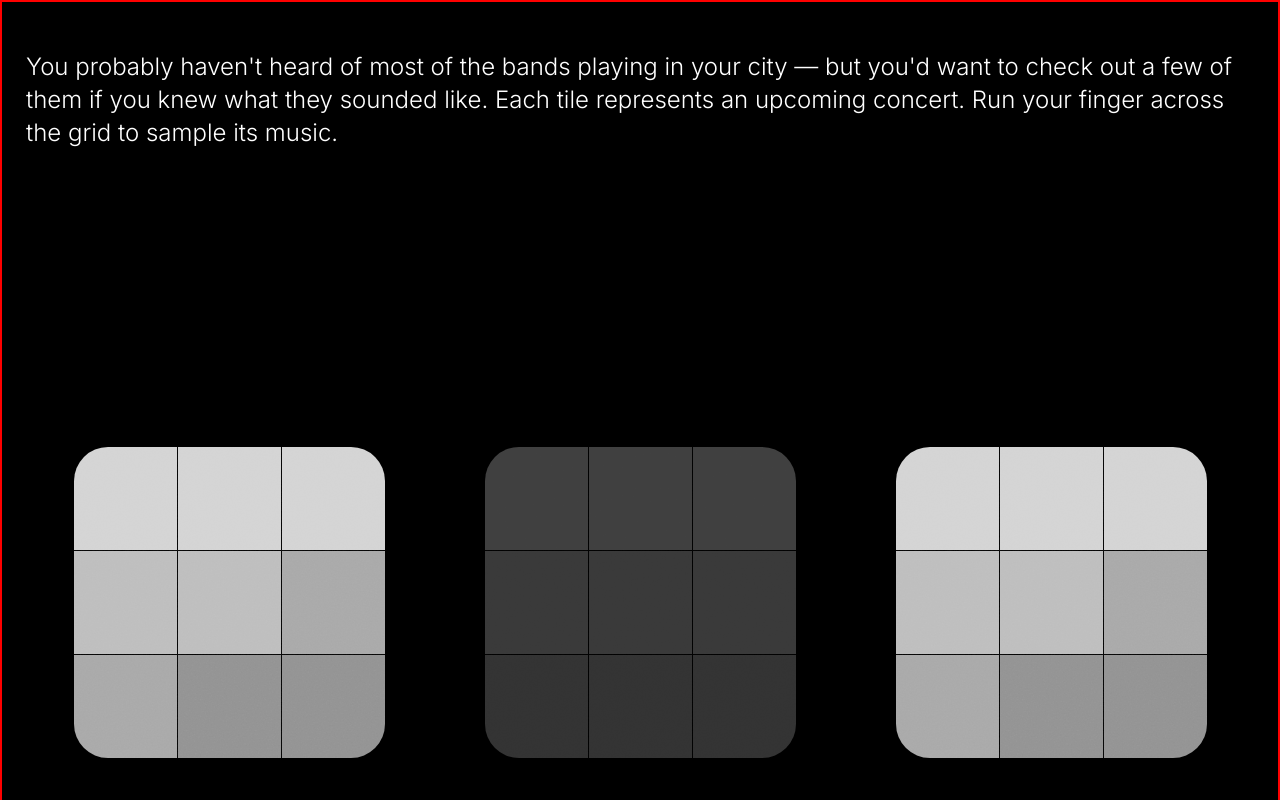
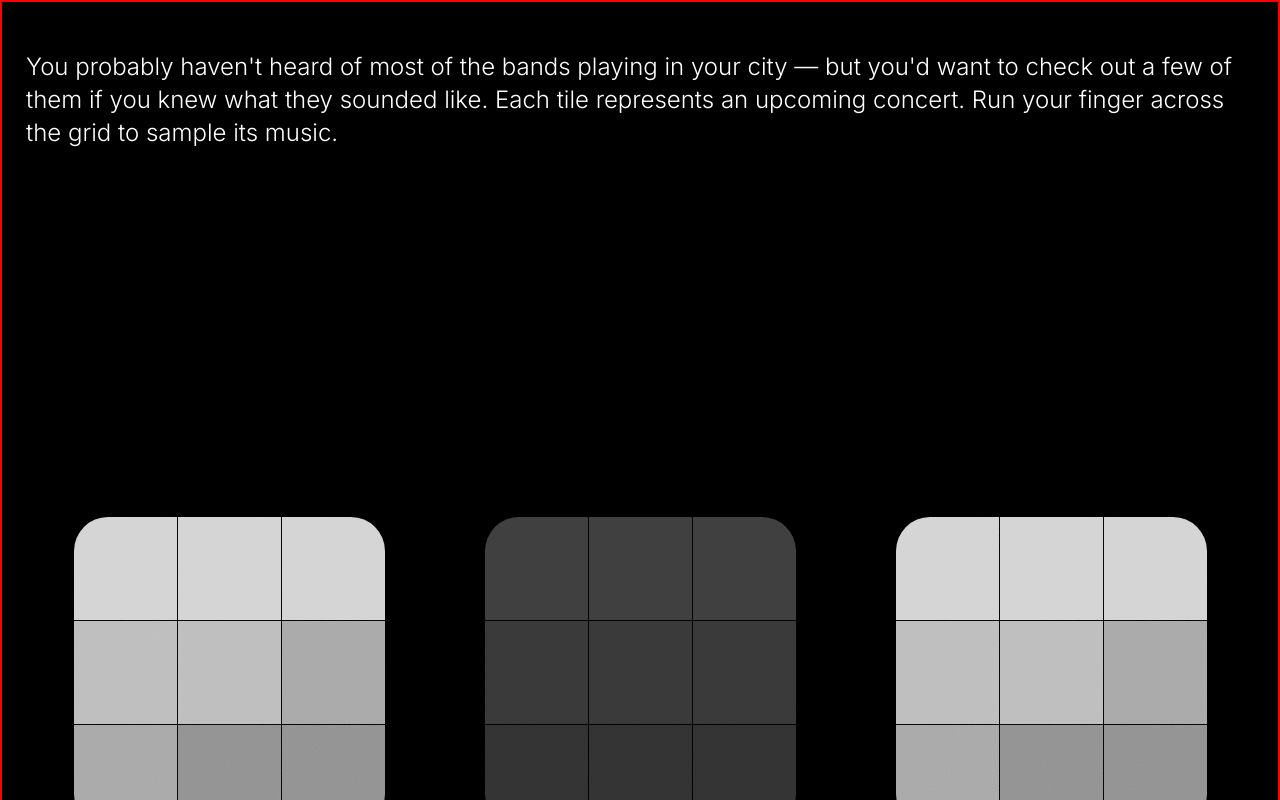
Before and after one commit to danielnaca/concerts, a Next.js app: page / in a window 1280 px wide. Built offline with nearby package versions, Linux system fonts and the light colour scheme.

Commit message:
Move 70px extension to ConcertView container, revert main to inset:0
Co-Authored-By: Claude Sonnet 4.6 <noreply@anthropic.com>

```diff
--- a/app/page.tsx
+++ b/app/page.tsx
@@ -6,7 +6,7 @@ export default function Home() {
   const data = rawData as unknown as ShowsData
 
   return (
-    <main style={{ position: 'fixed', top: 0, left: 0, right: 0, bottom: '-70px', paddingBottom: '70px', border: '2px solid red' }}>
+    <main style={{ position: 'fixed', inset: 0, border: '2px solid red' }}>
       <ConcertView concerts={data.concerts} />
     </main>
   )
--- a/components/ConcertView.tsx
+++ b/components/ConcertView.tsx
@@ -157,8 +157,8 @@ export default function ConcertView({ concerts }: { concerts: Concert[] }) {
 
   return (
     <div
-      className="relative w-full h-full overflow-hidden select-none"
-      style={{ background: hasInteracted ? `linear-gradient(to bottom, ${gradTop} 0%, ${gradBot} 100%)` : '#000', transition: 'background 0.6s ease' }}
+      className="relative w-full overflow-hidden select-none"
+      style={{ height: 'calc(100% + 70px)', paddingBottom: '70px', background: hasInteracted ? `linear-gradient(to bottom, ${gradTop} 0%, ${gradBot} 100%)` : '#000', transition: 'background 0.6s ease' }}
     >
       {/* Artist photo — crossfade */}
       <div
```
